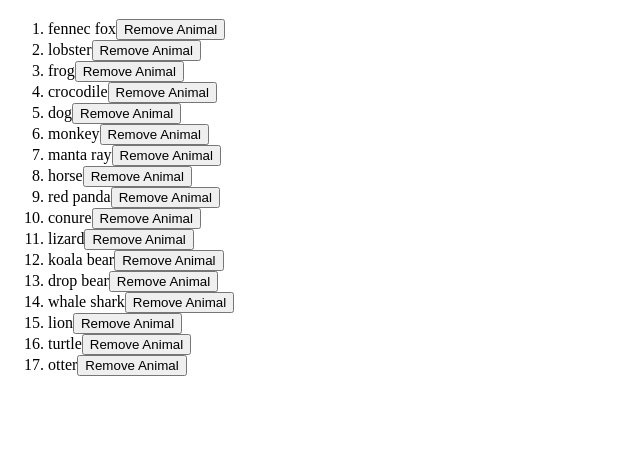
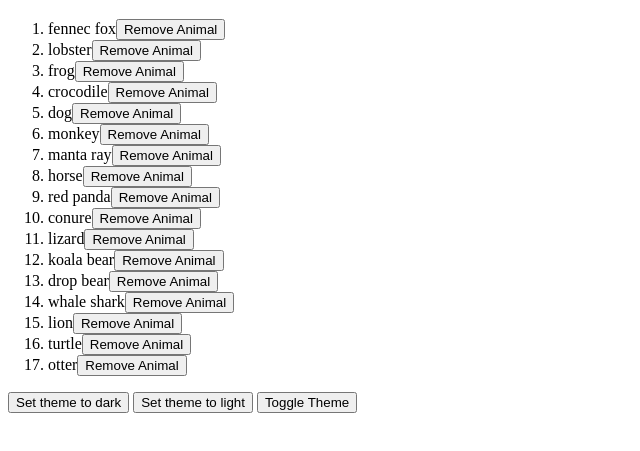
Before and after one commit to RAbeyrathna/t3w3-jsdom, a plain HTML site: page index.html in a window 1280 px wide. Shown: the part 61-512 px from the top of the page, without its empty margins (0-640 px from the left). Drawn offline with Linux system fonts and the light colour scheme.

Commit message:
feat: add buttons to change theme color

```diff
--- a/index.html
+++ b/index.html
@@ -14,5 +14,8 @@
       createAnimalList();
     </script>
     <script src="./themeControls.js"></script>
+    <button onclick="setThemeToDark()">Set theme to dark</button>
+    <button onclick="setThemeToLight()">Set theme to light</button>
+    <button onclick="toggleTheme()">Toggle Theme</button>
   </body>
 </html>
--- a/themeControls.js
+++ b/themeControls.js
@@ -17,4 +17,23 @@ function changeCssTheme(themeName){
     }
 }
 
+function setThemeToDark(){
+    changeCssTheme("dark");
+}
+
+function setThemeToLight(){
+    changeCssTheme("light");
+}
+
+function toggleTheme(){
+    let backgroundColor = getComputedStyle(document.documentElement).getPropertyValue("--background");
+    if(backgroundColor == "black"){
+        changeCssTheme("light");
+    }
+    else{
+        changeCssTheme("dark");
+    }
+
+}
+
 changeCssTheme("light");
```
